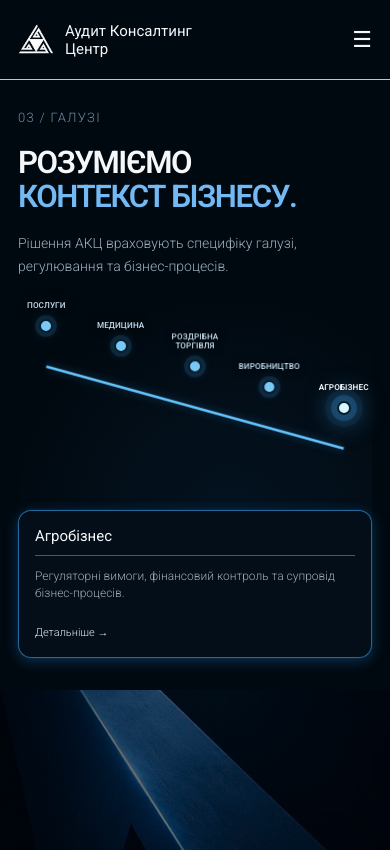
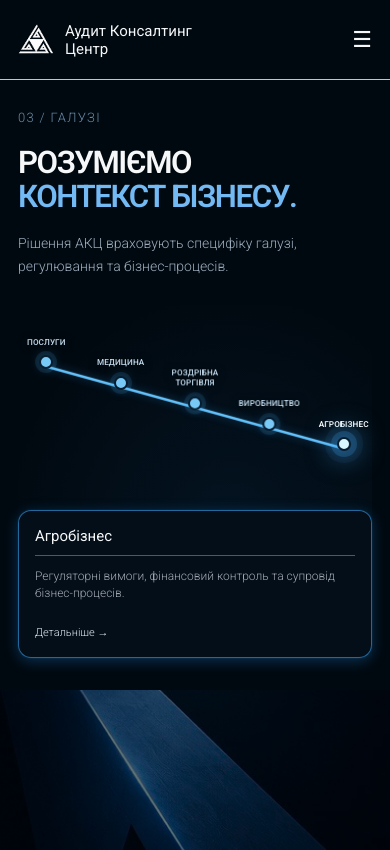
Before and after one commit to dnagorna3817-spec/website_akc_main, a Next.js app: page /industries in a window 390 px wide. Built offline with nearby package versions, Linux system fonts and the light colour scheme.

Commit message:
Align all five responsive dots exactly on diagonal timeline

```diff
--- a/app/industries/industries.css
+++ b/app/industries/industries.css
@@ -923,3 +923,19 @@
     margin-top: 0;
   }
 }
+
+/* Correct responsive diagonal: each node's dot center coincides with the SVG path. */
+@media (max-width: 900px) {
+  .industries-plot .industries-node-1 { left: 8%; top: 75px; }
+  .industries-plot .industries-node-2 { left: 29%; top: 100px; }
+  .industries-plot .industries-node-3 { left: 50%; top: 125px; }
+  .industries-plot .industries-node-4 { left: 71%; top: 150px; }
+  .industries-plot .industries-node-5 { left: 92%; top: 175px; }
+}
+@media (max-width: 600px) {
+  .industries-plot .industries-node-1 { left: 8%; top: 61.5px; }
+  .industries-plot .industries-node-2 { left: 29%; top: 82px; }
+  .industries-plot .industries-node-3 { left: 50%; top: 102.5px; }
+  .industries-plot .industries-node-4 { left: 71%; top: 123px; }
+  .industries-plot .industries-node-5 { left: 92%; top: 143.5px; }
+}
```
